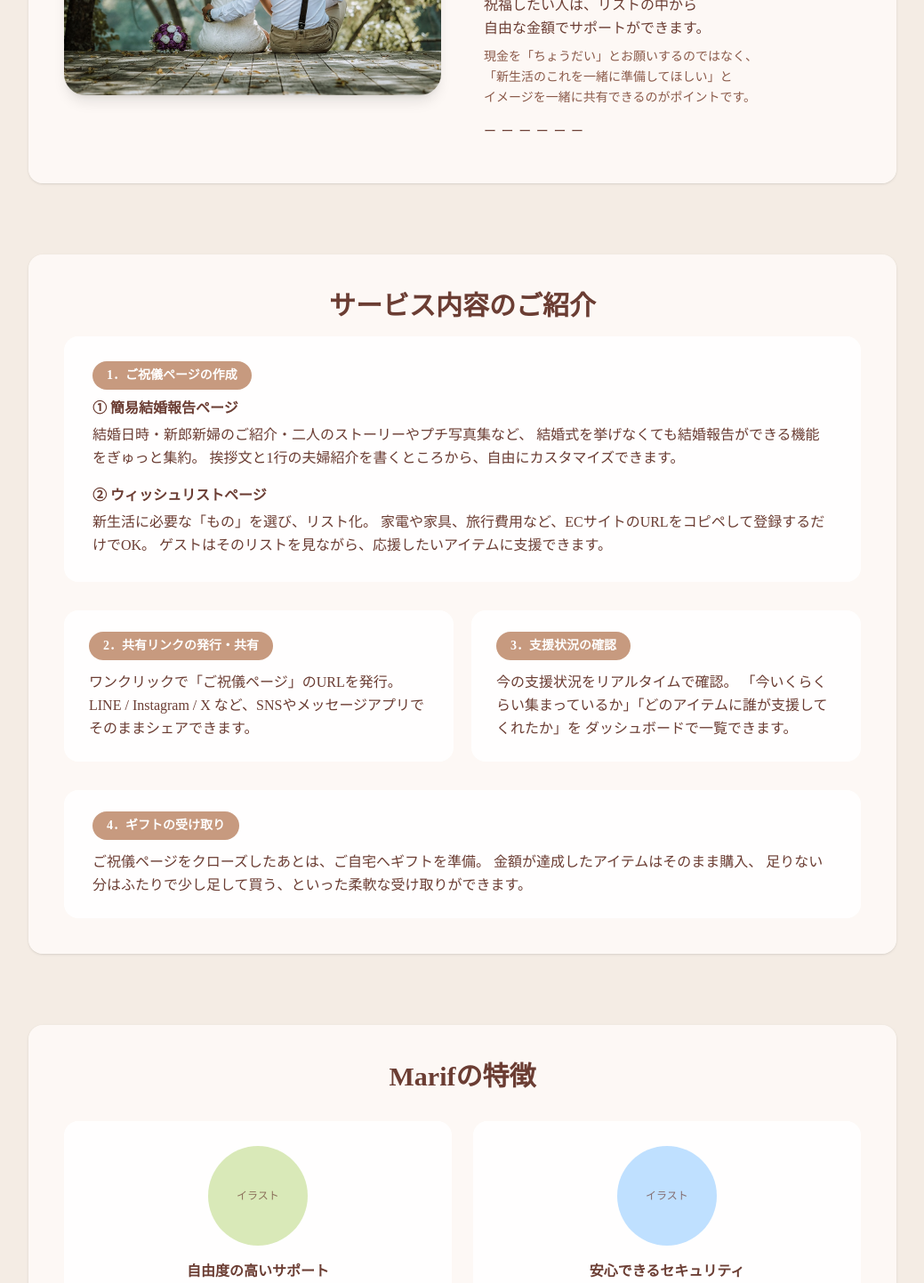
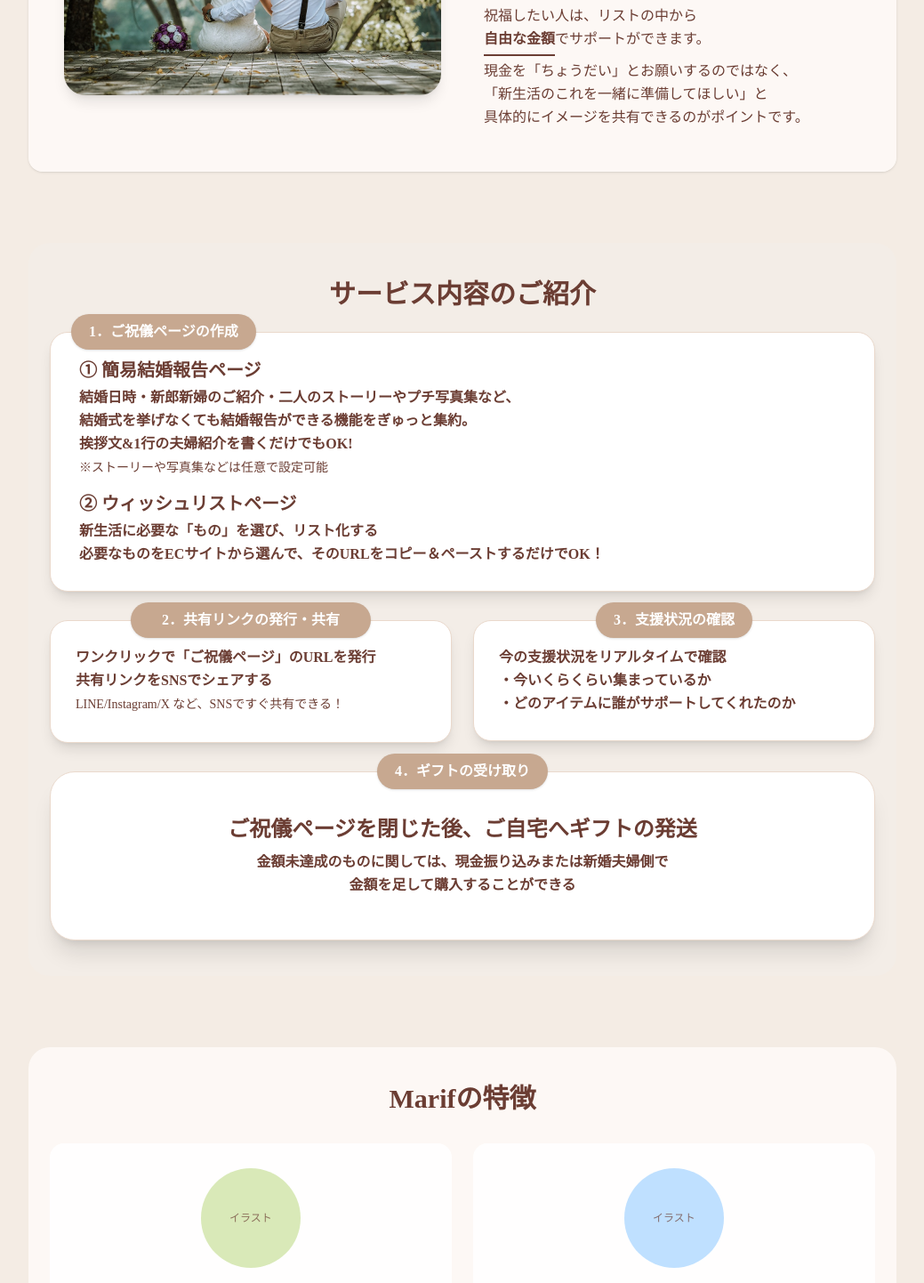
Before and after one commit to Teee1616/weddingfund-web, a Next.js app: page / in a window 1280 px wide. Shown: the part 1800-3242 px from the top of the page at 89% size, without its empty margins (120-1159 px from the left). Built offline with nearby package versions, Linux system fonts and the light colour scheme.

Commit message:
20251125

```diff
--- a/app/page.tsx
+++ b/app/page.tsx
@@ -116,7 +116,7 @@ export default function HomePage() {
       <section className="max-w-5xl mx-auto px-6 pb-20">
         <div className="bg-[#fdf9f6]/95 rounded-2xl shadow-sm px-6 md:px-10 py-12">
           {/* 上の説明文：行間を広めにして中央寄せ */}
-          <p className="text-center text-sm md:text-base text-[#8b5a4a] leading-relaxed font-semibold mb-10">
+          <p className="text-center text-lg md:text-xl text-[#8b5a4a] leading-relaxed mb-8 font-medium">
             とはいえ、式を挙げない場合、<br />
             ご祝儀として現金や物品を直接お願いするのは、<br />
             どうしても気が引けてしまうもの。
@@ -145,19 +145,26 @@ export default function HomePage() {
                 気軽く共有するだけ。
               </h2>
 
-              <p className="text-sm md:text-base leading-relaxed font-medium">
-                祝福したい人は、リストの中から<br />
-                自由な金額でサポートができます。
-              </p>
+ <p className="space-y-1 leading-relaxed">
+  祝福したい人は、リストの中から
+  <br />
 
-              <p className="mt-2 text-xs md:text-sm text-[#8b5a4a] leading-relaxed">
-                現金を「ちょうだい」とお願いするのではなく、<br />
-                「新生活のこれを一緒に準備してほしい」と<br />
-                イメージを一緒に共有できるのがポイントです。
-              </p>
+  {/* 強調したい部分「自由な金額」 */}
+  <span className="inline-block relative font-semibold">
+    自由な金額
+    {/* アンダーライン */}
+    <span className="block w-full h-[2px] bg-[#6b3d33] mt-1"></span>
+  </span>
 
-              <p className="mt-4 text-center md:text-left tracking-[0.4em] text-[#6b3d33] text-xs md:text-sm">
-                ーーーーーー
+  {/* 通常フォントに戻す部分 */}
+  <span>でサポートができます。</span>
+
+  <br />
+  現金を「ちょうだい」とお願いするのではなく、
+  <br />
+  「新生活のこれを一緒に準備してほしい」と
+  <br />
+  具体的にイメージを共有できるのがポイントです。
 </p>
             </div>
           </div>
@@ -167,77 +174,140 @@ export default function HomePage() {
 
 {/* 3. サービス内容のご紹介 */}
 <section className="max-w-5xl mx-auto px-6 pb-20">
-        <div className="bg-[#fdf9f6]/95 rounded-2xl shadow-sm px-6 md:px-10 py-10 space-y-8">
-          <h2 className="text-2xl md:text-3xl font-bold text-center mb-4">
+  <div className="bg-[#f3ede7] rounded-3xl px-4 md:px-6 py-10">
+    <h2 className="text-2xl md:text-3xl font-bold text-center mb-6">
       サービス内容のご紹介
     </h2>
 
-          {/* 1. ご祝儀ページの作成 */}
-          <div className="bg-white/90 rounded-2xl px-5 md:px-8 py-7 space-y-4">
-            <div className="inline-flex items-center px-4 py-1.5 rounded-full bg-[#c79a7f] text-white text-sm font-semibold mb-2">
-              1．ご祝儀ページの作成
+    {/* 1．ご祝儀ページの作成 */}
+    <div className="relative mt-6 mb-8">
+      <div className="bg-white rounded-[20px] shadow-lg shadow-black/10 border border-[#ead9cc] px-5 md:px-8 py-7">
+        <div className="space-y-4 text-sm md:text-base leading-relaxed">
+          <div>
+            {/* ★ タイトルを大きく＋太字 */}
+            <p className="font-bold mb-1 text-lg md:text-xl">
+              ① 簡易結婚報告ページ
+            </p>
+            {/* ★ この本文を太字に */}
+            <p className="font-semibold">
+              　結婚日時・新郎新婦のご紹介・二人のストーリーやプチ写真集など、
+              <br />
+              　結婚式を挙げなくても結婚報告ができる機能をぎゅっと集約。
+              <br />
+              　挨拶文&1行の夫婦紹介を書くだけでもOK!
+            </p>
+            <p className="text-xs md:text-sm mt-1">
+              　※ストーリーや写真集などは任意で設定可能
+            </p>
           </div>
 
-            <div className="space-y-4 text-sm md:text-base leading-relaxed">
           <div>
-                <p className="font-semibold mb-1">① 簡易結婚報告ページ</p>
-                <p>
-                  結婚日時・新郎新婦のご紹介・二人のストーリーやプチ写真集など、
-                  結婚式を挙げなくても結婚報告ができる機能をぎゅっと集約。
-                  挨拶文と1行の夫婦紹介を書くところから、自由にカスタマイズできます。
+            {/* ★ タイトルを大きく＋太字 */}
+            <p className="font-bold mb-1 text-lg md:text-xl">
+              ② ウィッシュリストページ
             </p>
-              </div>
-              <div>
-                <p className="font-semibold mb-1">② ウィッシュリストページ</p>
-                <p>
-                  新生活に必要な「もの」を選び、リスト化。
-                  家電や家具、旅行費用など、ECサイトのURLをコピペして登録するだけでOK。
-                  ゲストはそのリストを見ながら、応援したいアイテムに支援できます。
+            {/* ★ この本文を太字に */}
+            <p className="font-semibold">
+              　新生活に必要な「もの」を選び、リスト化する
+              <br />
+              　必要なものをECサイトから選んで、そのURLをコピー＆ペーストするだけでOK！
             </p>
           </div>
         </div>
       </div>
 
-          {/* 2〜4の流れ */}
-          <div className="grid grid-cols-1 md:grid-cols-2 gap-5">
-            <div className="bg-white/90 rounded-2xl px-5 md:px-7 py-6 space-y-3 text-sm md:text-base leading-relaxed">
-              <div className="inline-flex items-center px-4 py-1.5 rounded-full bg-[#c79a7f] text-white text-sm font-semibold">
+      <div className="absolute -top-5 left-6 inline-flex items-center px-5 py-2 rounded-full bg-[#c7a890] text-white text-sm md:text-base font-bold shadow">
+  1．ご祝儀ページの作成
+</div>
+
+    </div>
+
+    {/* 2・3 のボックス */}
+    <div className="grid grid-cols-1 md:grid-cols-2 gap-6 mb-8">
+      {/* 2．共有リンクの発行・共有 */}
+      <div className="relative">
+        <div className="bg-white rounded-[20px] shadow-lg shadow-black/10 border border-[#ead9cc] px-5 md:px-7 py-7 text-sm md:text-base leading-relaxed">
+          {/* ★ この本文を太字に */}
+  <p className="font-semibold">
+  ワンクリックで「ご祝儀ページ」のURLを発行
+  <br />
+  共有リンクをSNSでシェアする
+  <br />
+  </p>
+  <p className="text-xs md:text-sm mt-1 mb-1 block">
+    LINE/Instagram/X など、SNSですぐ共有できる！
+  </p>
+
+
+        </div>
+        <div className="absolute -top-5 left-1/2 -translate-x-1/2
+  inline-flex items-center justify-center
+  px-5 py-2 rounded-full bg-[#c7a890]
+  text-white text-sm md:text-base font-bold shadow
+  w-[270px]"
+>
   2．共有リンクの発行・共有
 </div>
-              <p>
-                ワンクリックで「ご祝儀ページ」のURLを発行。
-                LINE / Instagram / X など、SNSやメッセージアプリでそのままシェアできます。
+
+      </div>
+
+      {/* 3．支援状況の確認 */}
+      <div className="relative">
+        <div className="bg-white rounded-[20px] shadow-lg shadow-black/10 border border-[#ead9cc] px-5 md:px-7 py-7 text-sm md:text-base leading-relaxed">
+          {/* ★ この本文を太字に */}
+          <p className="font-semibold">
+            今の支援状況をリアルタイムで確認
+            <br />
+            ・今いくらくらい集まっているか
+            <br />
+            ・どのアイテムに誰がサポートしてくれたのか
+          </p>
+        </div>
+        <div className="absolute -top-5 left-1/2 -translate-x-1/2 inline-flex items-center px-5 py-2 rounded-full bg-[#c7a890] text-white text-sm md:text-base font-bold shadow">
+  3．支援状況の確認
+</div>
+      </div>
+    </div>
+
+{/* 4．ギフトの受け取り */}
+<div className="relative">
+  <div
+    className="
+      bg-white
+      rounded-[28px]
+      shadow-xl shadow-black/10
+      border border-[#ead9cc]
+      px-8 md:px-12
+      py-12
+      text-sm md:text-base
+      leading-relaxed
+      mx-auto
+    "
+  >
+    <p className="font-semibold text-center">
+      <span className="text-xl md:text-2xl mb-2 block">
+        ご祝儀ページを閉じた後、ご自宅へギフトの発送
+      </span>
+
+      金額未達成のものに関しては、現金振り込みまたは新婚夫婦側で
+      <br className="leading-[0.6]" />
+      金額を足して購入することができる
     </p>
   </div>
 
-            <div className="bg-white/90 rounded-2xl px-5 md:px-7 py-6 space-y-3 text-sm md:text-base leading-relaxed">
-              <div className="inline-flex items-center px-4 py-1.5 rounded-full bg-[#c79a7f] text-white text-sm font-semibold">
-                3．支援状況の確認
-              </div>
-              <p>
-                今の支援状況をリアルタイムで確認。
-                「今いくらくらい集まっているか」「どのアイテムに誰が支援してくれたか」を
-                ダッシュボードで一覧できます。
-              </p>
+  <div className="absolute -top-5 left-1/2 -translate-x-1/2 inline-flex items-center px-5 py-2 rounded-full bg-[#c7a890] text-white text-sm md:text-base font-bold shadow">
+  4．ギフトの受け取り
 </div>
 </div>
 
-          <div className="bg-white/90 rounded-2xl px-5 md:px-8 py-6 space-y-3 text-sm md:text-base leading-relaxed">
-            <div className="inline-flex items-center px-4 py-1.5 rounded-full bg-[#c79a7f] text-white text-sm font-semibold">
-              4．ギフトの受け取り
-            </div>
-            <p>
-              ご祝儀ページをクローズしたあとは、ご自宅へギフトを準備。
-              金額が達成したアイテムはそのまま購入、
-              足りない分はふたりで少し足して買う、といった柔軟な受け取りができます。
-            </p>
-          </div>
+
+
   </div>
 </section>
 
       {/* 4. Marifの特徴 */}
       <section className="max-w-5xl mx-auto px-6 pb-20">
-        <div className="bg-[#fdf9f6]/95 rounded-2xl shadow-sm px-6 md:px-10 py-10">
+        <div className="bg-[#fdf9f6]/95 rounded-3xl px-4 md:px-6 py-10">
           <h2 className="text-2xl md:text-3xl font-bold text-center mb-8">
             Marifの特徴
           </h2>
```
Lines whose indentation alone changed are shown as unchanged.
